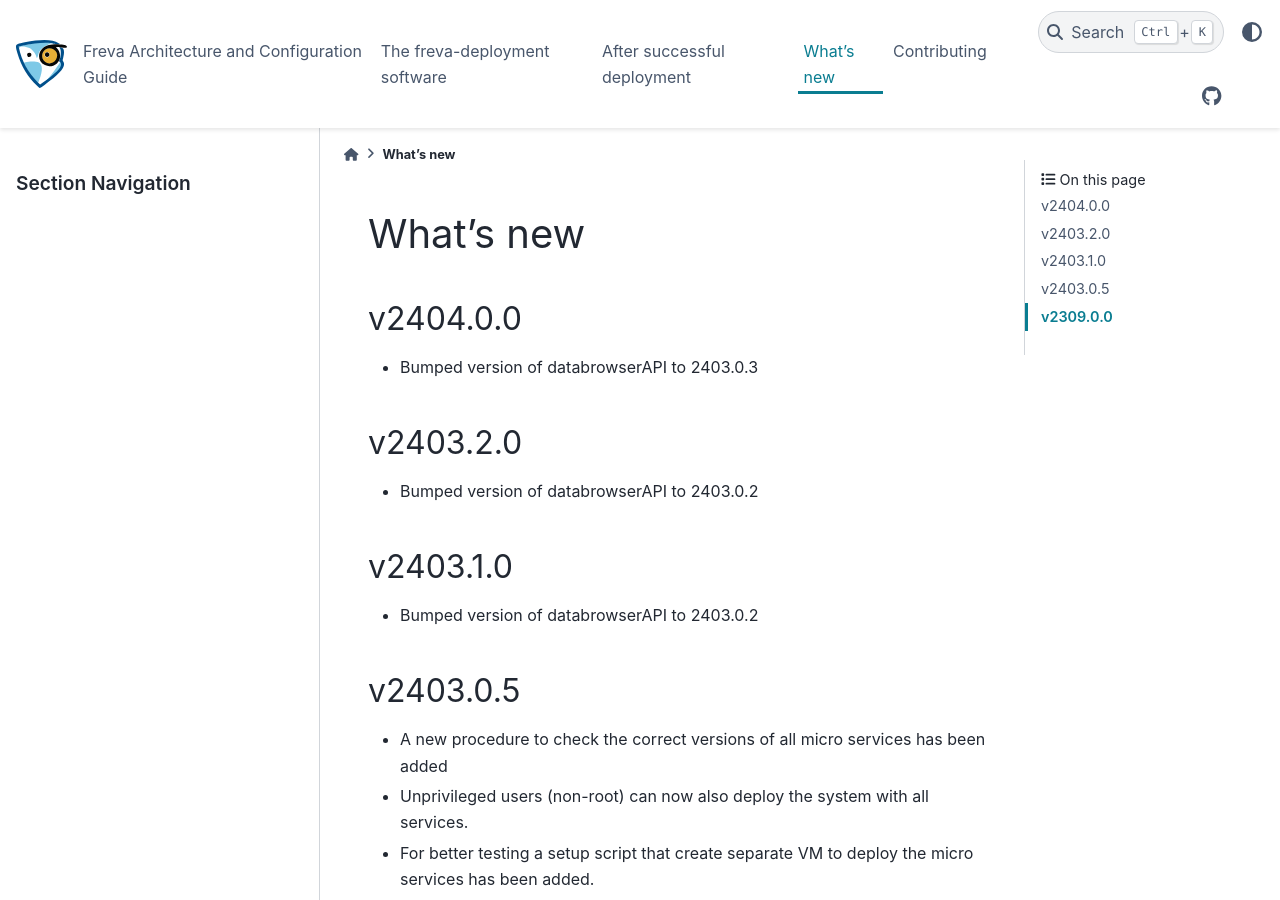
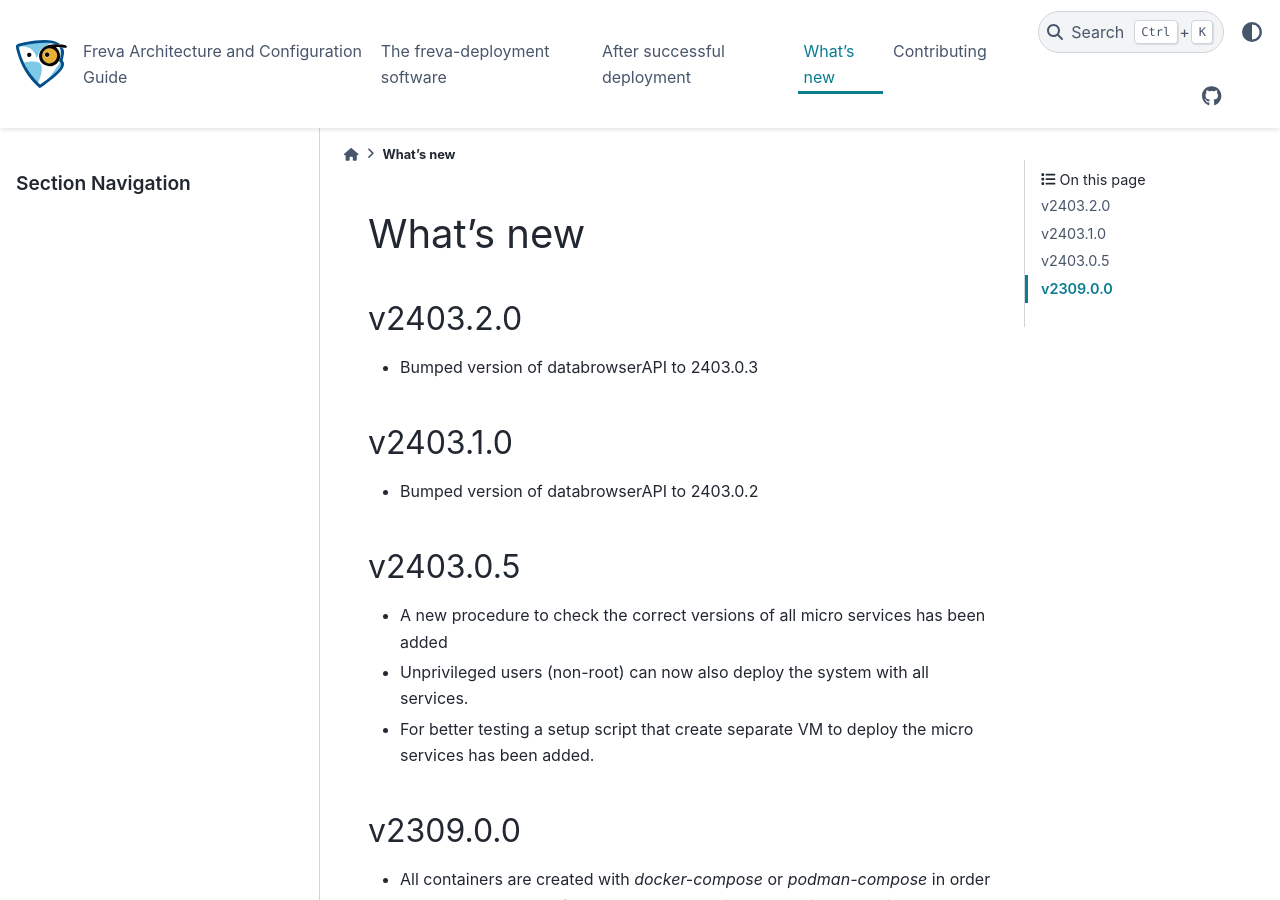
Before and after one commit to FREVA-CLINT/freva-deployment, a Sphinx documentation site: the page built from docs/whatsnew.rst, in a window 1280 px wide and 900 px high. Built offline with Sphinx 7.4.7 and the PyData theme 0.15.4, drawn with Linux system fonts in a browser that asks for light colours; pages that are not in the unit, such as notebooks, are missing from menus.

Commit message:
Bump versions.

```diff
--- a/docs/whatsnew.rst
+++ b/docs/whatsnew.rst
@@ -7,15 +7,10 @@ What's new
    :maxdepth: 0
    :titlesonly:
 
-v2404.0.0
-~~~~~~~~
-* Bumped version of databrowserAPI to 2403.0.3
-
-
 
 v2403.2.0
 ~~~~~~~~
-* Bumped version of databrowserAPI to 2403.0.2
+* Bumped version of databrowserAPI to 2403.0.3
 
 
 
--- a/src/freva_deployment/__init__.py
+++ b/src/freva_deployment/__init__.py
@@ -1,6 +1,6 @@
 from urllib.request import urlretrieve
 
-__version__ = "2404.0.0"
+__version__ = "2403.2.0"
 FREVA_PYTHON_VERSION = "3.11"
 AVAILABLE_PYTHON_VERSIONS = ["3.8", "3.9", "3.10", "3.11", "3.12"]
 AVAILABLE_CONDA_ARCHS = [
```
Also changed, not shown: 1 other file.
